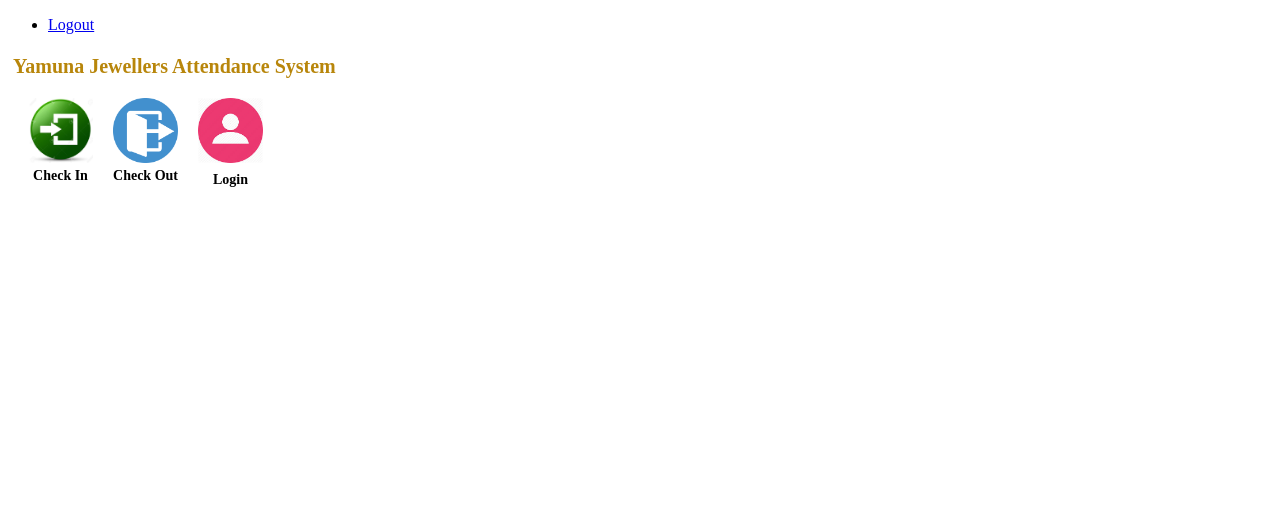
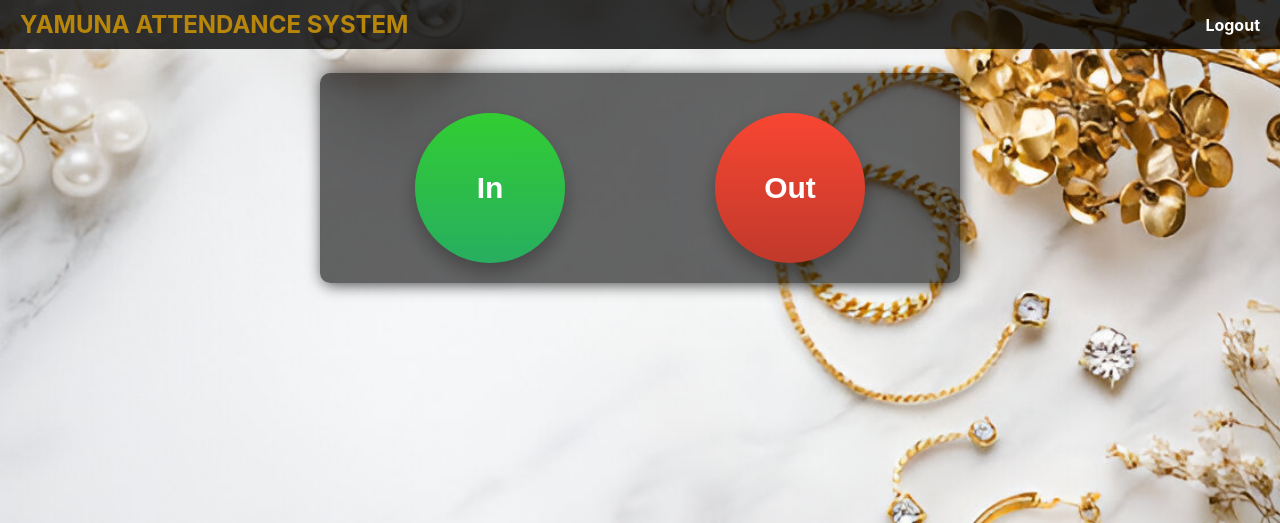
Before and after one commit to bhavin108/Django-In-Out-Face-Recognition, a Django app: page / in a window 1280 px wide. Shown: the top 523 px of the page. Run offline with Django 3.2, Linux system fonts and the light colour scheme; the first user in the database is signed in.

Commit message:
Cosmatic changes home.html ,admin_dashboadr.html ,login.html, register.html list_employees.html and add_photos.html , updated .gitignore training data folder ignored views.py porgressbar changes removed fevicon.png added dockerfile deleted

```diff
--- a/attendance_system_facial_recognition/urls.py
+++ b/attendance_system_facial_recognition/urls.py
@@ -27,7 +27,6 @@ urlpatterns = [
       path('list-employees/', recog_views.list_employees, name='list_employees'),
       path('save-employees/', recog_views.save_employee_and_update_auth_users, name='save_employees'),
       path('train/', recog_views.train, name='train'),
-      path('training_progress/', recog_views.train, name='training_progress'),
     path('add_photos/', recog_views.add_photos, name='add-photos'),
     path('create-dataset/', recog_views.create_dataset, name='create-dataset'),
     path('process-images/', recog_views.process_images, name='process_images'),
--- a/recognition/templates/recognition/home.html
+++ b/recognition/templates/recognition/home.html
@@ -4,109 +4,207 @@
 <head>
     <meta charset="UTF-8">
     <meta name="viewport" content="width=device-width, initial-scale=1.0">
+    <link rel="icon" type="image/png" href="{% static 'recognition/img/favicon.png' %}">
     <title>Attendance System</title>
     <link rel="stylesheet" href="{% static 'css/styles.css' %}">
     <script src="https://code.jquery.com/jquery-3.6.0.min.js"></script>
     <style>
+        /* Global Styles */
+        body {
+            background: url('{% static "recognition/img/home.jpeg"%}') no-repeat center center fixed;
+            background-size: cover;
+            font-family: -apple-system, BlinkMacSystemFont, "Segoe UI", Roboto, "Helvetica Neue", Arial, sans-serif, "Apple Color Emoji", "Segoe UI Emoji", "Segoe UI Symbol";
+            margin: 0;
+            padding: 0;
+        }
+
+        header {
+            background-color: rgba(0, 0, 0, 0.8);
+            padding: 10px 20px;
+        }
+
+        nav {
+            display: flex;
+            justify-content: space-between;
+            align-items: center;
+        }
+
+        .nav-left h3 {
+            color: #b8860b;
+            margin: 0;
+            font-size: 1.5em;
+            align-items: center;
+            text-align: center;
+        }
+
+        .nav-right ul {
+            list-style: none;
+            margin: 0;
+            padding: 0;
+            display: flex;
+            align-items: center;
+        }
+
+        .nav-right ul li a {
+            color: white;
+            text-decoration: none;
+            font-weight: bold;
+            transition: opacity 0.3s ease;
+        }
+
+        .nav-right ul li a:hover {
+            opacity: 0.7;
+        }
+
+        /* Container Styling */
         .container {
-            margin-top: 50px;
+            background: rgba(0, 0, 0, 0.6);
+            padding: 20px;
+            margin: 1.5em auto;
+            color: #fff;
+            border-radius: 10px;
+            max-width: 600px;
+            box-shadow: 2px 2px 15px rgba(0, 0, 0, 0.7);
+            text-align: center;
         }
+
         h2 {
             color: #b8860b;
             font-size: 28px;
             font-weight: bold;
-            text-align: left;
-            margin-top: 20px;
-            margin-left: 5px; /* Adjust margin to align with icons */
-            line-height: 1.2;
+            margin-bottom: 20px;
         }
+
+        /* Button Styles */
         .actions {
             display: flex;
-            flex-direction: row; /* Keep the buttons in a vertical layout */
-            justify-content: flex-start;
-            align-items: flex-start; /* Align items to the left */
-            gap: 20px; /* Adjust gap between items */
+            justify-content: space-around;
             margin-top: 20px;
-            margin-left: 20px; /* Adjust left margin to match the header */
         }
-        .action-item, .login-item {
+
+        .btn {
+            width: 150px;
+            height: 150px;
+            border-radius: 50%;
+            border: none;
+            font-size: 30px;
+            font-weight: bold;
+            color: white;
+            cursor: pointer;
             display: flex;
-            flex-direction: column;
+            justify-content: center;
             align-items: center;
-            gap: 5px;
+            box-shadow: 0 10px 20px rgba(0, 0, 0, 0.3);
+            transition: all 0.3s ease;
         }
-        .action-item button, .login-item img {
-            background-size: cover;
-            border: none;
-            width: 65px;
-            height: 65px;
-            cursor: pointer;
-            background-color: transparent;
-            background-position: center;
-            background-repeat: no-repeat;
-            transition: opacity 0.3s ease;
+
+        .btn-in {
+            background-color: #28a745;
+            background-image: linear-gradient(to bottom, #32CD32, #27ae60);
         }
-        #check-in-btn {
-            background-image: url("{% static 'recognition/img/enter.png' %}");
+
+        .btn-out {
+            background-color: #dc3545;
+            background-image: linear-gradient(to bottom, #f84632, #c0392b);
         }
-        #check-out-btn {
-            background-image: url("{% static 'recognition/img/exit.png' %}");
+
+        .btn:hover {
+            box-shadow: 0 5px 10px rgba(0, 0, 0, 0.4);
+            transform: translateY(-10px);
         }
-        .action-item button:hover, .login-item img:hover {
-            opacity: 0.8;
+
+        .btn:active {
+            transform: translateY(5px);
+            box-shadow: 0 3px 5px rgba(0, 0, 0, 0.2);
         }
-        .btn-text {
-            color: black;
-            font-size: 14px;
-            font-weight: bold;
-            text-align: center;
-        }
+
+        /* Camera Stream */
         #video-stream {
             display: none;
-            text-align: left;
-            margin-top: 10px;
-            margin-left: 5px; /* Align video stream with the icons */
+            text-align: center;
+            margin-top: 20px;
         }
+
         #camera-feed {
             max-width: 100%;
-            max-height:360px ;
+            height: auto;
             border: 2px solid #000;
             border-radius: 10px;
-            display: block;
-            margin: 0 auto; /* Center the camera feed */
         }
-        .message {
-            color: red;
-            font-size: 16px;
-            font-weight: bold;
-            text-align: left;
-            margin-top: 20px;
-            margin-left: 70px; /* Align message with the icons */
-        }
+
         #prediction {
             font-size: 18px;
             font-weight: bold;
             color: green;
             margin-top: 10px;
-            margin-left: 70px; /* Align prediction text with the icons */
+        }
+
+        .message {
+            color: red;
+            font-size: 16px;
+            font-weight: bold;
+            text-align: center;
+            margin-top: 20px;
+            display: none;
+        }
+
+        /* Responsive Styling */
+        @media (max-width: 768px) {
+            h2 {
+                font-size: 24px;
+            }
+
+            .btn {
+                width: 150px;
+                height: 150px;
+            }
+
+            .btn:hover {
+            box-shadow: 0 5px 10px rgba(0, 0, 0, 0.4);
+            transform: translateY(-10px);
+        }
+        }
+
+        @media (max-width: 480px) {
+            .btn {
+                width: 100px;
+                height: 100px;
+                font-size: 30px;
+            }
+
+            .btn-text {
+                font-size: 25px;
+            }
+
+            .btn:hover {
+            box-shadow: 0 5px 10px rgba(0, 0, 0, 0.4);
+            transform: translateY(-10px);
+        }
         }
     </style>
+
 </head>
 <body>
     <header>
         <nav>
+            <div class="nav-left">
+                <h3 style="color: #b8860b;">YAMUNA ATTENDANCE SYSTEM</h3>
+
+            </div>
+            <div class="nav-right">
                 <ul>
                     {% if user.is_authenticated %}
                         <li><a href="{% url 'logout' %}">Logout</a></li>
+                    {% else %}
+                        <li><a href="{% url 'login' %}">Login</a></li>
                     {% endif %}
                 </ul>
+            </div>
         </nav>
     </header>
 
     <main>
-        <h2 style="color: #b8860b; font-size: 20px; font-weight: bold; text-align: left; margin-top: 20px; line-height: 1.2;">
-       Yamuna Jewellers Attendance System
-        </h2>
+        <div class="container">
 
             {% if messages %}
                 <div>
@@ -118,29 +216,24 @@
 
             <div class="actions">
                 <div class="action-item">
-                <button id="check-in-btn" onclick="startAttendance('{% url 'mark_your_attendance' %}', '{% url 'attendance_in_redirect' %}')"></button>
-                <div class="btn-text">Check In</div>
+                    <button class="btn btn-in" onclick="startAttendance('{% url 'mark_your_attendance' %}', '{% url 'attendance_in_redirect' %}')">In</button>
+
                 </div>
                 <div class="action-item">
-                <button id="check-out-btn" onclick="startAttendance('{% url 'mark_your_attendance_out' %}', '{% url 'attendance_out_redirect' %}')"></button>
-                <div class="btn-text">Check Out</div>
-            </div>
-            <div class="login-item">
-                <a href="{% url 'login' %}">
-                    <img src="{% static 'recognition/img/login.png' %}" class="img-responsive" />
-                </a>
-                <div class="btn-text">Login</div>
+                    <button class="btn btn-out" onclick="startAttendance('{% url 'mark_your_attendance_out' %}', '{% url 'attendance_out_redirect' %}')">Out</button>
+
                 </div>
             </div>
 
             <div id="video-stream">
-            <h2 style="color: #b8860b; font-size: 20px; font-weight: bold; text-align: left; margin-top: 20px; line-height: 1.2;" >Marking Attendance...</h2>
+                <h3>Marking Attendance...</h3>
                 <video id="camera-feed" autoplay></video>
                 <div id="prediction">Prediction Probability: 0%</div>
             </div>
 
             <!-- Error message display -->
             <div id="error-message" class="message" style="display: none;"></div>
+        </div>
     </main>
 
     <script type="text/javascript">
@@ -205,10 +298,10 @@
         function stopVideoStream() {
             if (videoStream) {
                 const tracks = videoStream.getTracks();
-                tracks.forEach(track => track.stop()); // Stop all tracks (camera stream)
+                tracks.forEach(track => track.stop());
                 videoStream = null;
             }
-            document.getElementById('video-stream').style.display = 'none'; // Hide the video stream
+            document.getElementById('video-stream').style.display = 'none';
         }
     </script>
 </body>
--- a/users/templates/users/register.html
+++ b/users/templates/users/register.html
@@ -14,7 +14,7 @@
 
    <style>
     body{
-      background: url('{% static "recognition/img/bg_image.png"%}') no-repeat center center fixed;
+      background: url('{% static "recognition/img/home.jpeg.png"%}') no-repeat center center fixed;
       background-size: cover;
 
     }
```
Also changed, not shown: recognition/templates/recognition/admin_dashboard.html (+111 -68 lines), recognition/templates/recognition/list_employees.html (+74 -3 lines), users/templates/users/login.html (+62 -20 lines), db.sqlite3, recognition/static/recognition/img/favicon.png (added), recognition/static/recognition/img/home.jpeg (added), recognition/static/recognition/img/training_visualisation.png, 5 other files. Lines whose indentation alone changed are shown as unchanged.
